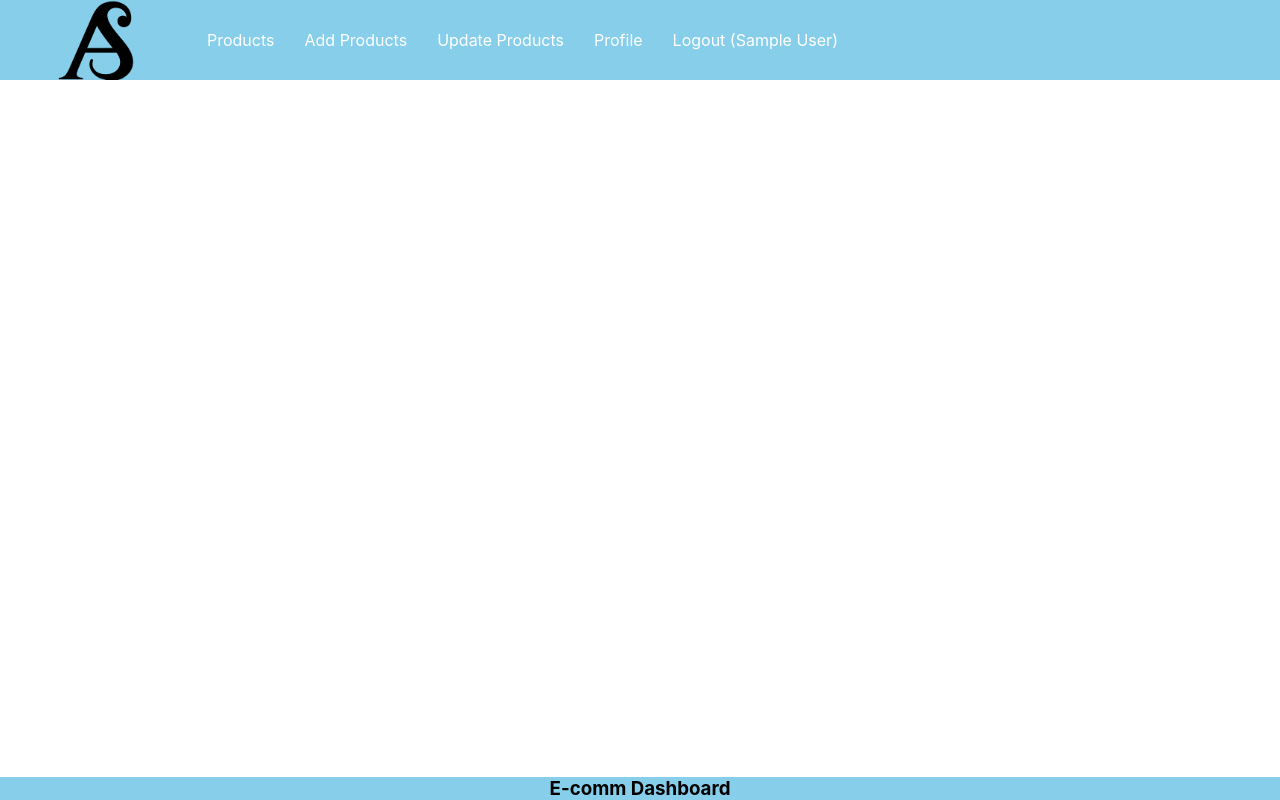
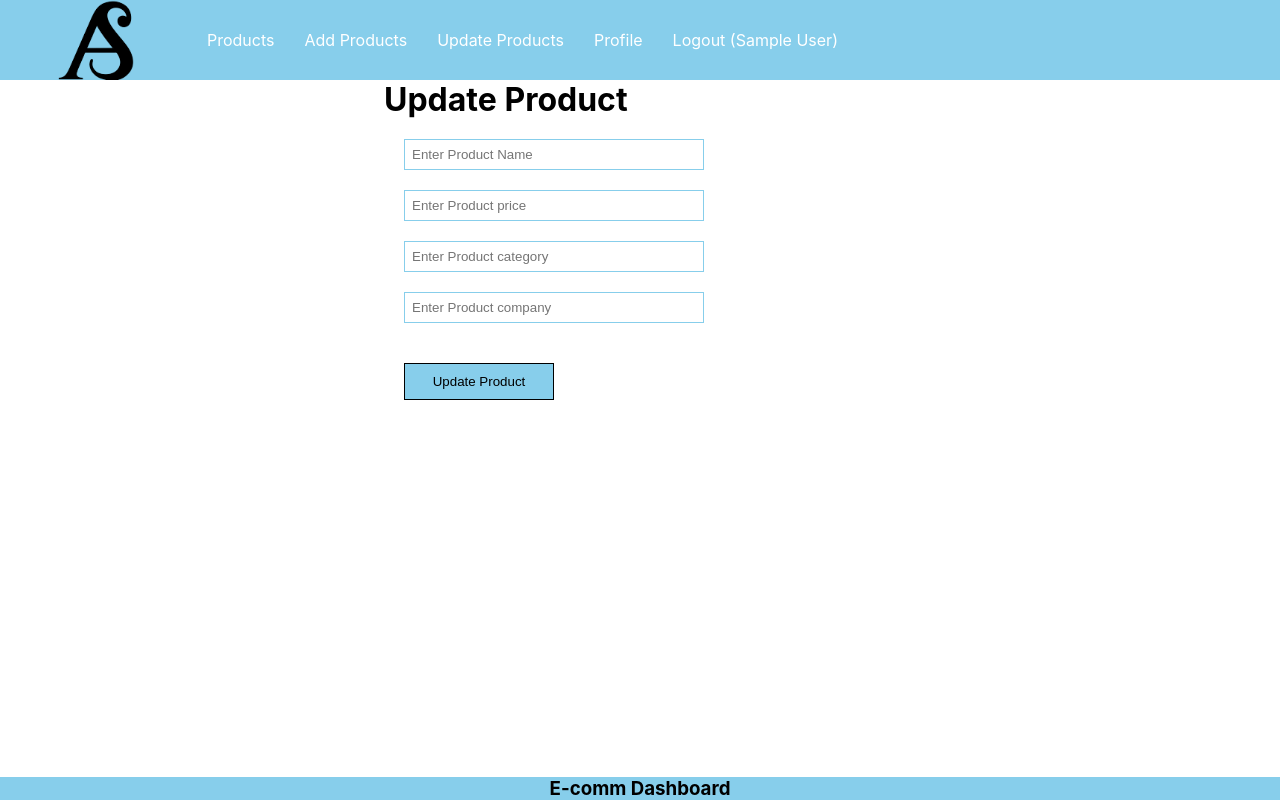
Before and after one commit to Ahmer-Siddiqui/E-Commerce, a React (Create React App) app in the folder frontend/: page /update/1 in a window 1280 px wide. Built offline with nearby package versions, Linux system fonts and the light colour scheme; sample sign-in values are in the browser's storage.

Commit message:
Update Product UI

```diff
--- a/frontend/src/App.js
+++ b/frontend/src/App.js
@@ -7,6 +7,7 @@ import PrivateComponent from "./components/PrivateComponent";
 import Login from "./components/Login";
 import AddProduct from "./components/AddProduct";
 import ProductList from "./components/ProductList";
+import UpdateProduct from "./components/UpdateProduct";
 
 function App() {
   return (
@@ -17,7 +18,7 @@ function App() {
         <Route path="/" element={<PrivateComponent />}>
           <Route path="/" element={<ProductList/>} />
           <Route path="/add" element={<AddProduct />} />
-          <Route path="/update" element={<h1>Update Product Component</h1>} />
+          <Route path="/update/:id" element={<UpdateProduct/>} />
           <Route path="/logout" element={<h1>Logout Product Component</h1>} />
           <Route path="/profile" element={<h1>Profile Product Component</h1>} />
         </Route>
--- a/frontend/src/components/Nav.js
+++ b/frontend/src/components/Nav.js
@@ -18,7 +18,7 @@ const Nav = ()=>{
                 <div className="logo"><img src={require('../assets/img/logo.png')} alt="logo" /></div>
                 <li><Link to='/'>Products</Link></li>
                 <li><Link to='/add'>Add Products</Link></li>
-                <li><Link to='/update'>Update Products</Link></li>
+                <li><Link to='/update/:id'>Update Products</Link></li>
                 <li><Link to='/profile'>Profile</Link></li>
                 <li><Link to='/signup' onClick={logout}>Logout  ({JSON.parse(auth).name})</Link></li>
             </ul>
--- a/frontend/src/components/ProductList.js
+++ b/frontend/src/components/ProductList.js
@@ -1,4 +1,5 @@
 import React, { useEffect, useState } from "react";
+import { Link } from "react-router-dom";
 
 const ProductList = () => {
   const [products, setProducts] = useState([]);
@@ -44,7 +45,10 @@ const ProductList = () => {
             <li>{item.name}</li>
             <li>$ {item.price}</li>
             <li>{item.category}</li>
-            <li><button onClick={()=>{deleteProduct(item._id)}}>Delete</button></li>
+            <li>
+              <button onClick={()=>{deleteProduct(item._id)}}>Delete</button>
+              <Link to={`/update/${item._id}`}>Update</Link>
+            </li>
           </ul>
         );
       })}
--- /dev/null
+++ b/frontend/src/components/UpdateProduct.js
@@ -0,0 +1,58 @@
+import React, { useState } from "react";
+
+const UpdateProduct = () => {
+  const [name, setName] = useState("");
+  const [price, setPrice] = useState("");
+  const [category, setCategory] = useState("");
+  const [company, setCompany] = useState("");
+
+  const updateProduct = async () => {
+    console.log(name,price,category,company);
+  }
+  return (
+    <div className="product">
+      <h1>Update Product</h1>
+      <input
+        type="text"
+        className="inputBox"
+        placeholder="Enter Product Name"
+        value={name}
+        onChange={(e) => {
+          setName(e.target.value);
+        }}
+      />
+      <input
+        type="text"
+        className="inputBox"
+        placeholder="Enter Product price"
+        value={price}
+        onChange={(e) => {
+          setPrice(e.target.value);
+        }}
+      />
+      <input
+        type="text"
+        className="inputBox"
+        placeholder="Enter Product category"
+        value={category}
+        onChange={(e) => {
+          setCategory(e.target.value);
+        }}
+      />
+      <input
+        type="text"
+        className="inputBox"
+        placeholder="Enter Product company"
+        value={company}
+        onChange={(e) => {
+          setCompany(e.target.value);
+        }}
+      />
+      <button onClick={updateProduct} className="appButton">
+        Update Product
+      </button>
+    </div>
+  );
+};
+
+export default UpdateProduct;
```
